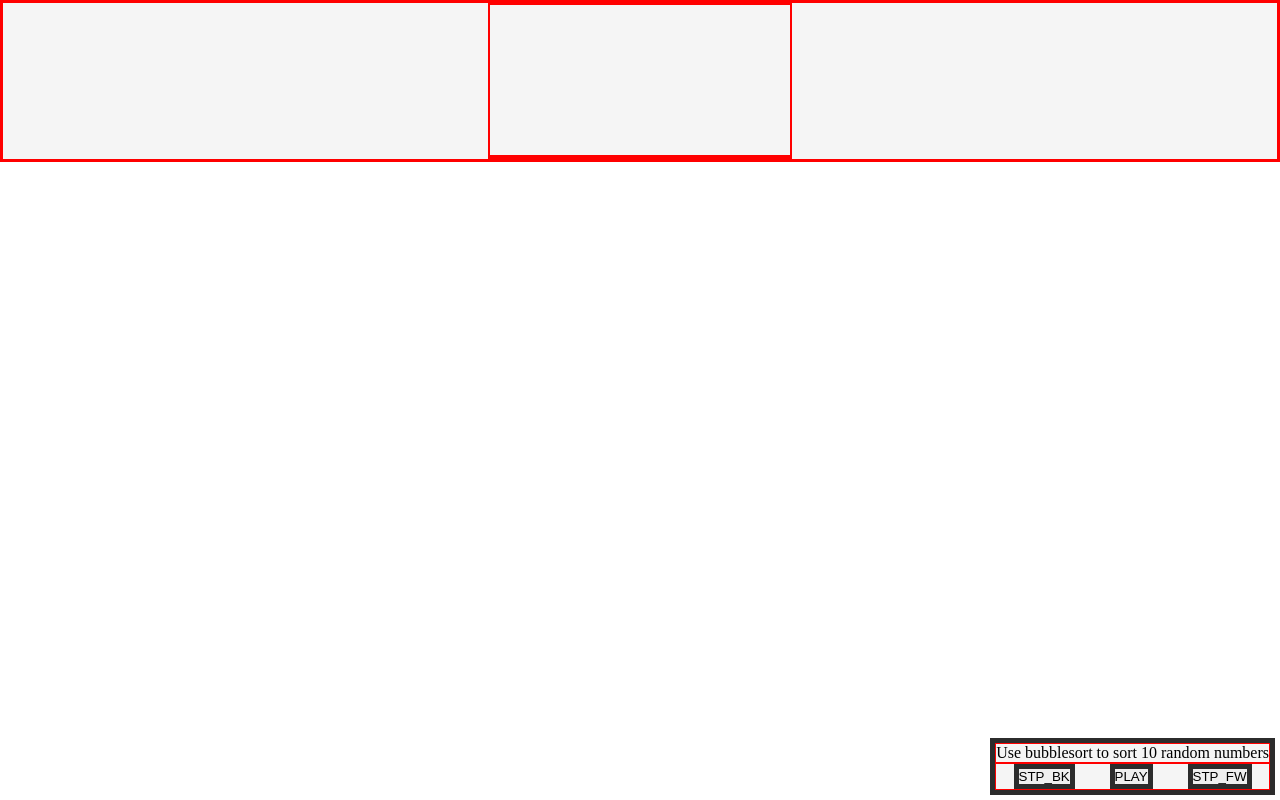
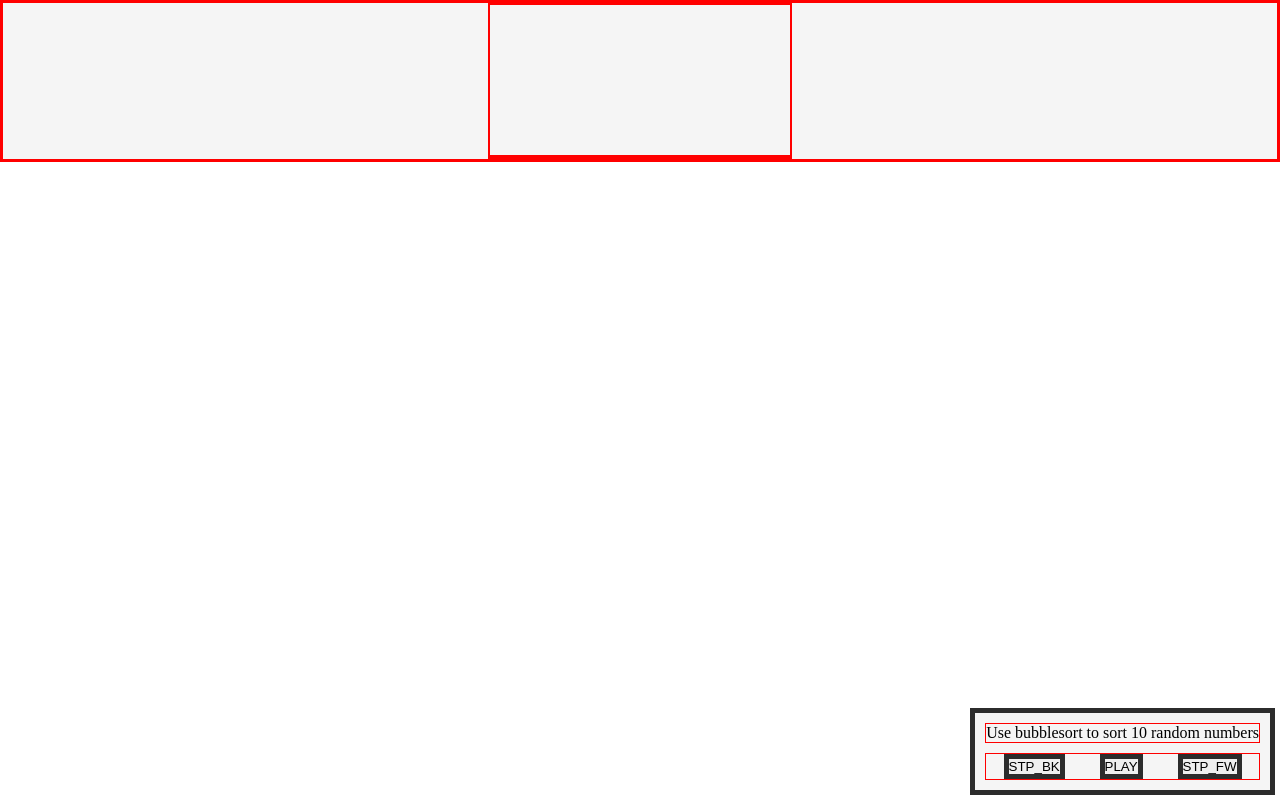
Before and after one commit to ratherlongname/sorting-visualizer, a plain HTML site: page index.html in a window 1280 px wide. Drawn offline with Linux system fonts and the light colour scheme.

Commit message:
Redo margin / padding of controls

```diff
--- a/style.css
+++ b/style.css
@@ -22,12 +22,12 @@
 
 .controls-container {
   max-width: 500px;
+  padding: 10px;
   background-color: whitesmoke;
   border: 5px solid #2c2c2c;
   display: flex;
   flex-direction: column;
   align-items: stretch;
-  justify-content: flex-start;
   position: fixed;
   bottom: 5px;
   right: 5px;
@@ -36,6 +36,7 @@
 .play-pause-container {
   display: flex;
   justify-content: space-around;
+  margin-top: 10px;
 }
 
 button {
```
